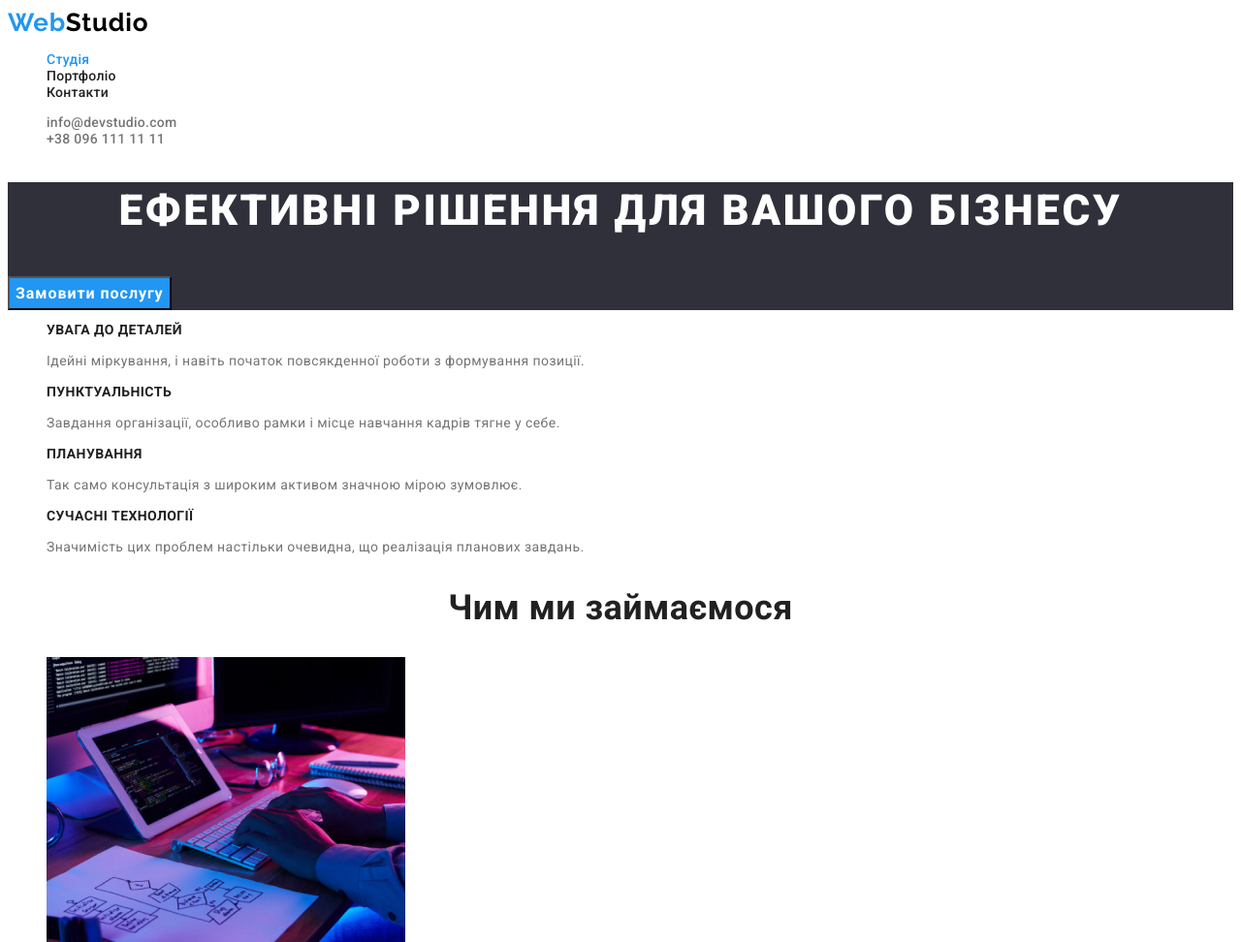
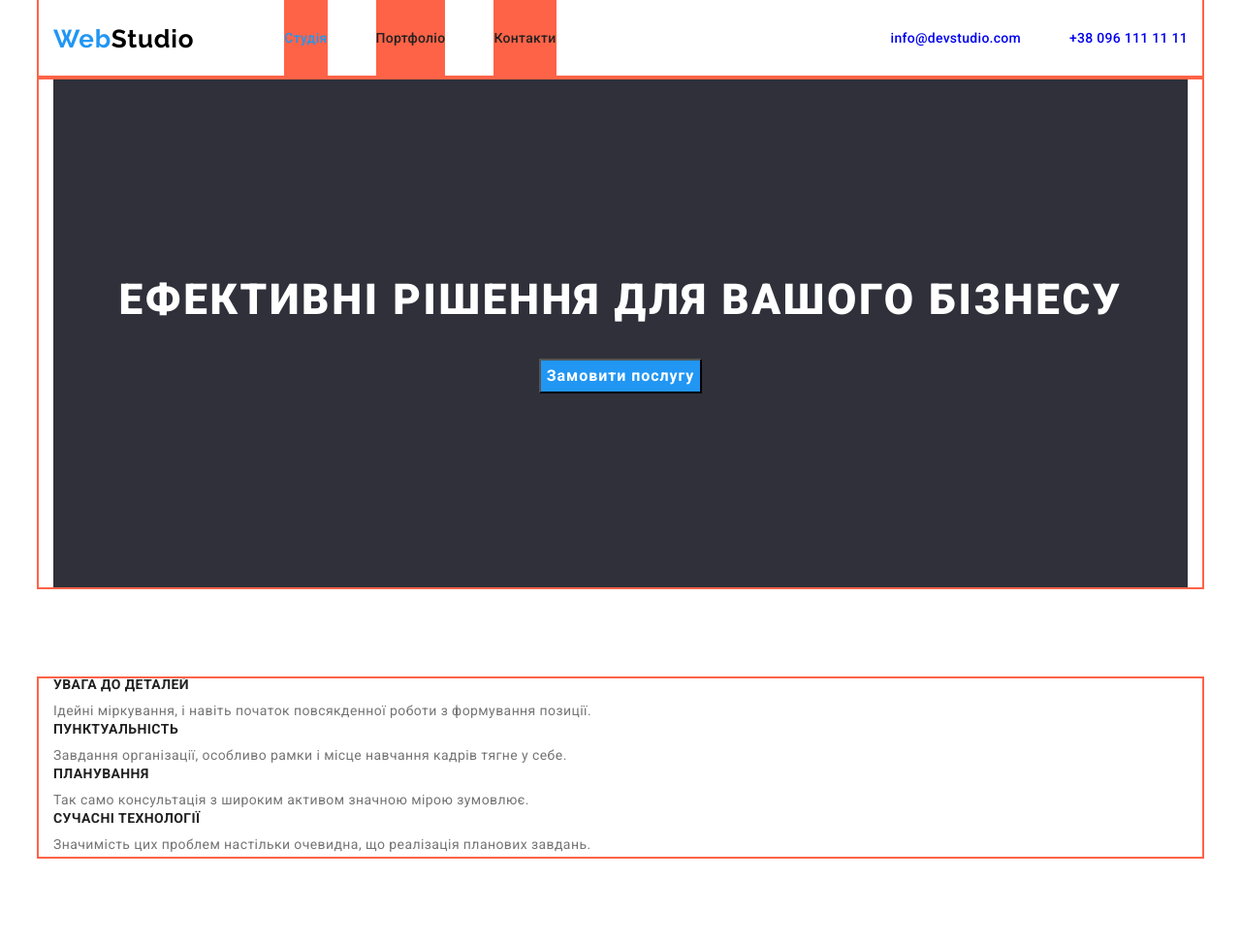
Before and after one commit to marynalykholot/goit-markup-hw-03, a plain HTML site: page index.html in a window 1280 px wide. Shown: the top 972 px of the page at 97% size. Drawn offline with nearby package versions, Linux system fonts and the light colour scheme.

Commit message:
блокова модель "Студія" + флекс бокс хедера

```diff
--- a/css/main.css
+++ b/css/main.css
@@ -13,15 +13,41 @@
 
 /* Головна сторінка */
 body {
+  margin: 0%;
+
   background-color: var(--white);
   color: var(--main-ctext);
   font-family: Roboto, sans-serif;
   font-size: 14px;
   letter-spacing: 0.03em;
+
+}
+h1,
+h2,
+h3,
+h4,
+h5,
+h6,
+ul,
+p{
+  margin-top: 0;
+  margin-bottom: 0;
+}
+.container{
+ width: 1200px;
+ margin-left: auto;
+ margin-right: auto;
+ padding: 0px 15px;
+
+
+  outline: 2px solid tomato;
 }
 
 .list {
   list-style: none;
+  margin: 0;
+  padding: 0;
+
 }
 
 a {
@@ -37,9 +63,18 @@ a {
   color: var(--main-ctext);
 }
 
+.main-nav{
+  display: flex;
+  align-items: center;
+  justify-content: space-around;
+}
+
 .logo {
+margin-right: 93px;
+
   color: var(--accent-color);
   font-family: Raleway, cursive;
+  font-weight: 700;
   font-size: 26px;
   line-height: 1.19;
   letter-spacing: 0.03em;
@@ -54,7 +89,16 @@ a {
 }
 
 /* SITE NAV */
+.site-nav{
+  display: flex;
+}
+
 .site-nav .link {
+display: block;
+padding-top: 32px;
+padding-bottom: 32px;
+
+background-color: tomato;
   font-family: inherit;
   color: var(--main-ctext);
   font-weight: 500;
@@ -62,6 +106,13 @@ a {
   line-height: 1.14;
   letter-spacing: 0.02em;
 }
+
+.site-nav-item:not(:last-child) {
+  margin-right: 50px;
+}
+
+
+
 
 .site-nav .link.current {
   color: var(--accent-color);
@@ -72,13 +123,23 @@ a {
   color: var(--accent-color);
 }
 
-.auts-nav .link {
+.auts-nav {
+display: flex;
+margin-left: auto;
+
   color: var(--additional-ctext);
   font-weight: 500;
   font-size: 14px;
   line-height: 1.14;
   letter-spacing: 0.02em;
 }
+
+.auts-nav-item:not(:last-child){
+margin-right: 50px;
+
+}
+
+
 .auts-nav .link:hover,
 .auts-nav .link:focus {
   color: var(--accent-color);
@@ -86,14 +147,21 @@ a {
 
 /* HERO */
 .hero {
+padding-top: 200px;
+padding-bottom: 200px;
+
   background-color: var(--dark-bgc);
+  text-align: center;
 }
 .hero-title {
+
+margin-bottom: 30px;
+
   color: var(--white);
   font-weight: 900;
   font-size: 44px;
   line-height: 1.36;
-  text-align: center;
+
   letter-spacing: 0.06em;
   text-transform: uppercase;
 }
@@ -105,9 +173,8 @@ a {
   font-weight: 700;
   font-size: 16px;
   line-height: 1.87;
-  display: flex;
+
   align-items: center;
-  text-align: center;
   letter-spacing: 0.06em;
   cursor: pointer;
 }
@@ -120,6 +187,11 @@ a {
 }
 
 /* BENEFITS */
+
+    .benefits-blok{
+  padding-top: 94px;
+  padding-bottom: 94px;
+}
 
 .visually-hidden {
   position: absolute;
@@ -136,6 +208,8 @@ a {
 }
 
 .benefits .title {
+margin-bottom: 10px;
+
   color: var(--main-ctext);
   font-weight: 700;
 font-size: 14px;
@@ -149,7 +223,13 @@ font-size: 14px;
 }
 
 /* WORK */
+.work-blok{
+
+  padding-bottom: 94px;
+}
+
 .section-work {
+  margin-bottom: 50px;
   color: var(--main-ctext);
   font-weight: 700;
   font-size: 36px;
@@ -158,12 +238,18 @@ font-size: 14px;
 }
 
 /*OUR TEAM*/
+.comand-blok{
+  padding-bottom: 94px;
+  padding-top: 94px;
+}
 
 .comand {
   background-color: var(--lighter-bgc);
 }
 
 .title-comand {
+margin-bottom: 50px;
+
   color: var(--main-ctext);
   font-weight: 700;
   font-size: 36px;
@@ -171,6 +257,9 @@ font-size: 14px;
   text-align: center;
 }
 .comand-list {
+margin-top: 30px;
+margin-bottom: 10px;
+
   color: var(--main-ctext);
   font-style: normal;
   font-weight: 500;
--- a/index.html
+++ b/index.html
@@ -11,38 +11,49 @@
       href="https://fonts.googleapis.com/css2?family=Raleway:wght@700&family=Roboto:wght@400;500;700;900&display=swap"
       rel="stylesheet"
     />
+    <link
+      rel="stylesheet"
+      href="https://cdn.jsdelivr.net/npm/modern-normalize@1.1.0/modern-normalize.min.css"
+    />
     <link rel="stylesheet" href="css/main.css" />
   </head>
   <body>
     <!-- Шапка сайту -->
     <header class="page-header">
-      <nav>
+      <div class="container main-nav">
+        <nav class="main-nav">
           <a href="./index.html" class="logo logo-nav"
-          >Web<span class="logo-main logo-nav">Studio</span></a
-        >
+            >Web<span class="logo-main logo-nav">Studio</span>
+          </a>
           <ul class="list site-nav">
-          <li><a href="./index.html" class="link current">Студія </a></li>
-          <li><a href="./portfolio.html" class="link">Портфоліо </a></li>
-          <li><a href="./index.html" class="link">Контакти </a></li>
+            <li class="site-nav-item"><a href="./index.html" class="link current">Студія </a></li>
+            <li class="site-nav-item"><a href="./portfolio.html" class="link">Портфоліо </a></li>
+            <li class="site-nav-item"><a href="./index.html" class="link">Контакти </a></li>
           </ul>
         </nav>
-
         <ul class="auts-nav list">
-        <li><a href="mailto:info@devstudio.com" class="link">info@devstudio.com </a></li>
-        <li><a href="tel:380961111111" class="link">+38 096 111 11 11 </a></li>
+          <li class="auts-nav-item">
+            <a href="mailto:info@devstudio.com" class="link">info@devstudio.com </a>
+          </li>
+          <li class="auts-nav-item">
+            <a href="tel:380961111111" class="link">+38 096 111 11 11 </a>
+          </li>
         </ul>
+      </div>
     </header>
 
     <main>
       <!-- Герой -->
+      <div class="container">
         <section class="hero">
           <h1 class="hero-title">Ефективні рішення для вашого бізнесу</h1>
           <button class="hero-button" type="button">Замовити послугу</button>
         </section>
-
+      </div>
       <!-- Переваги -->
 
-      <section class="section">
+      <section class="section benefits-blok">
+        <div class="container">
           <h2 class="visually-hidden">Переваги</h2>
           <ul class="list benefits">
             <li>
@@ -70,11 +81,13 @@
               </p>
             </li>
           </ul>
+        </div>
       </section>
 
       <!-- Чим ми займаємося work -->
 
-      <section class="section">
+      <section class="section work-blok">
+        <div class="container">
           <h2 class="section-work">Чим ми займаємося</h2>
           <ul class="list">
             <li>
@@ -92,14 +105,20 @@
               />
             </li>
             <li>
-            <img src="images/design.solution.jpg" alt="creation of design solutions" width="370" />
+              <img
+                src="images/design.solution.jpg"
+                alt="creation of design solutions"
+                width="370"
+              />
             </li>
           </ul>
+        </div>
       </section>
 
       <!-- Наша команда -->
 
-      <section class="comand">
+      <section class="comand comand-blok">
+        <div class="container">
           <h2 class="title-comand">Наша команда</h2>
           <ul class="list">
             <li>
@@ -128,11 +147,14 @@
               <p class="subtitle">UI Designer</p>
             </li>
           </ul>
+        </div>
       </section>
     </main>
+
     <!-- Футер -->
 
     <footer class="section-footer">
+      <div class="container">
         <a class="logo logo-nav" href="./index.htmlp"
           >Web<span class="logo-footer logo-nav">Studio</span>
         </a>
@@ -155,6 +177,7 @@
             </li>
           </ul>
         </address>
+      </div>
     </footer>
   </body>
 </html>
```
Lines whose indentation alone changed are shown as unchanged.
